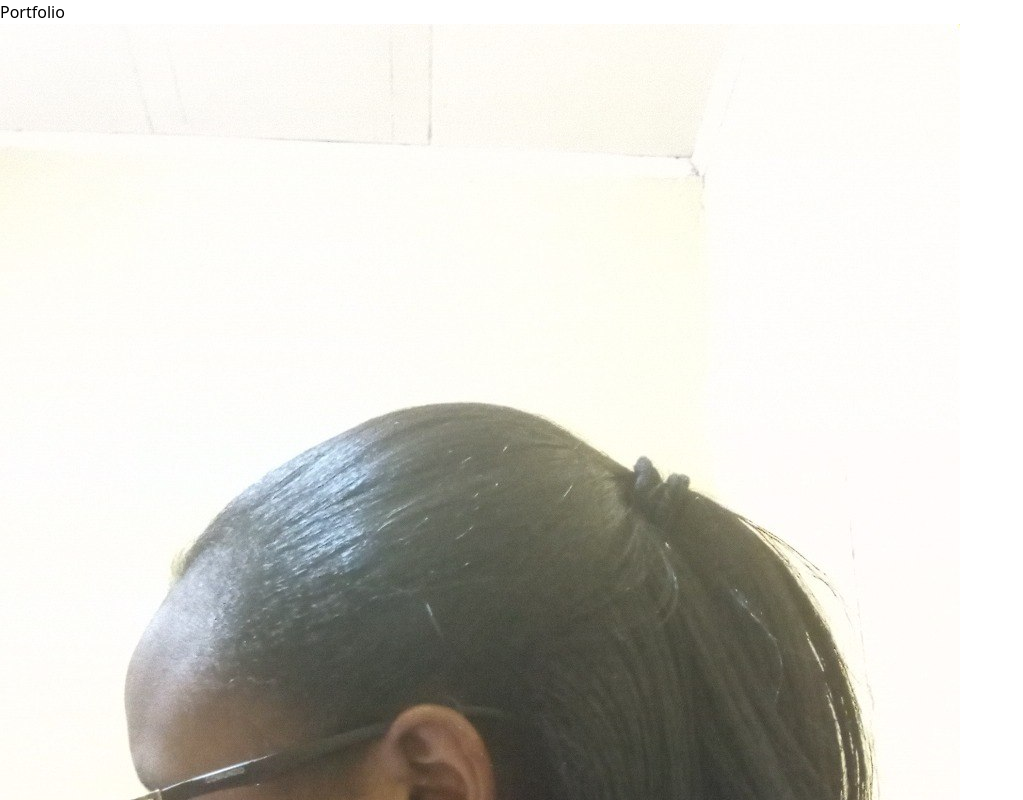
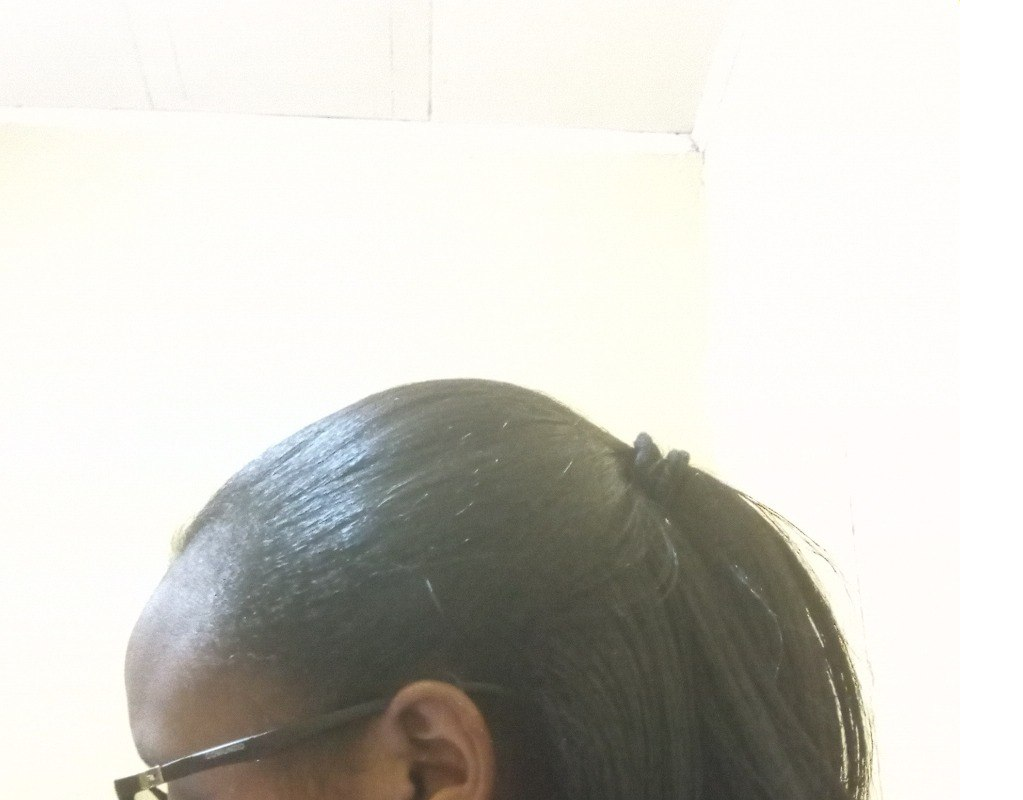
Before and after one commit to hagerSe/Ager-cv, a React (Vite) app: page / in a window 1280 px wide. Shown: the top 800 px of the page, without its empty margins (0-1023 px from the left). Built offline with nearby package versions, Linux system fonts and the light colour scheme.

Commit message:
Updated App.jsx

```diff
--- a/src/App.jsx
+++ b/src/App.jsx
@@ -6,7 +6,7 @@ function App() {
   return (
     <div className="flex justify-center items-center min-h-screen bg-gray-200">
       <div className="bg-green-900 text-white w-[350px] p-6 rounded-xl shadow-lg">
-        <h1 className="text-center text-xl font-bold mb-4">Portfolio</h1>
+
 
         <div className="flex items-center space-x-5 p-2 rounded-b-3xl">
           <img
```
